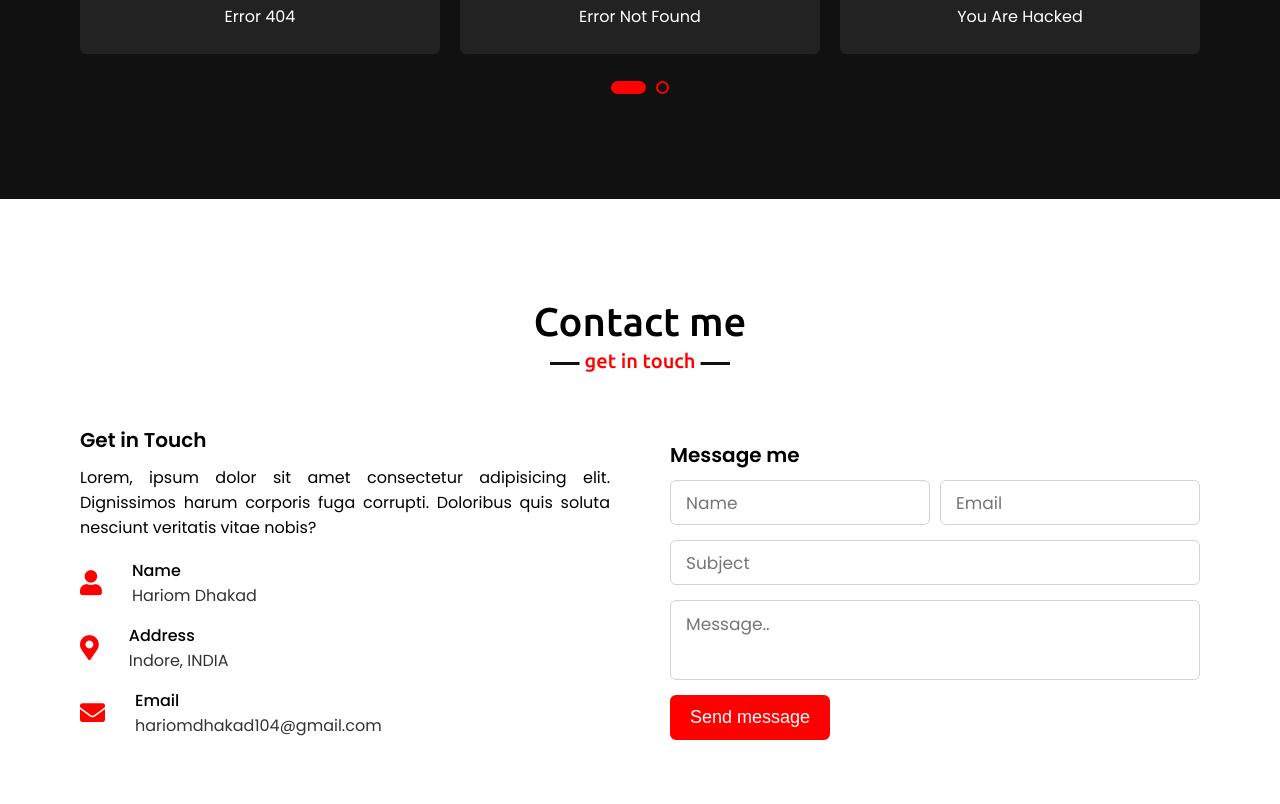
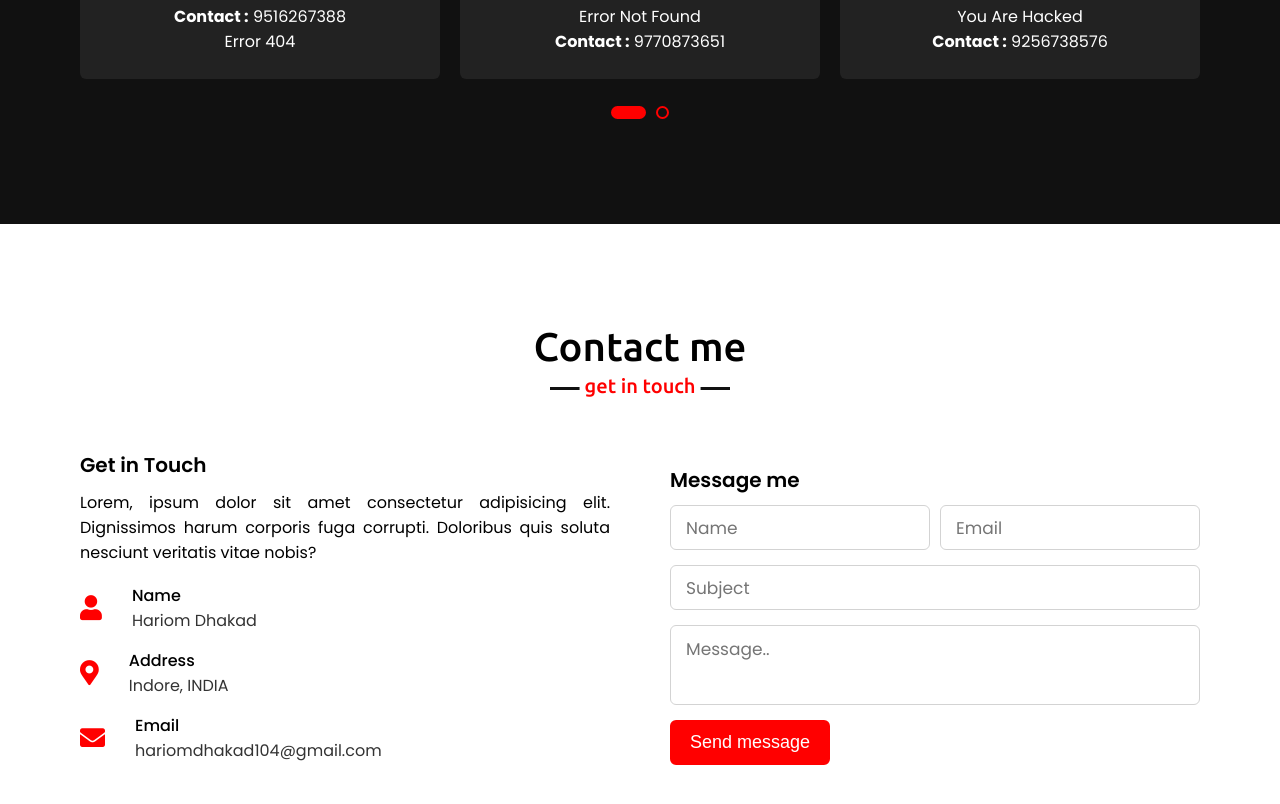
Before and after one commit to Hariom-Pate1/Error, a plain HTML site: page index.html in a window 1280 px wide. Shown: the part 3178-3982 px from the top of the page. Drawn offline with nearby package versions, Linux system fonts and the light colour scheme.

Commit message:
Update index.html

```diff
--- a/index.html
+++ b/index.html
@@ -157,12 +157,14 @@
                         <img src="WhatsApp Image 2023-08-21 at 14.16.52.jpg" alt="">
                         <div class="text">Rahul Choudhary</div>
                         <a href="random-404error.github.io/Random/">Random Error</a>
+                        <p><b>Contact :</b> 7869867371</p>
                     </div>
                 </div>
                 <div class="card">
                     <div class="box">
                         <img src="WhatsApp Image 2023-08-21 at 14.20.08.jpg" alt="">
                         <div class="text">Hariom Dhakad</div>
+                        <p><b>Contact :</b> 9516267388</p>
                         <p>Error 404</p>
                     </div>
                 </div>
@@ -171,6 +173,7 @@
                         <img src="WhatsApp Image 2023-08-21 at 14.18.18.jpg" alt="">
                         <div class="text">Mohit Jain</div>
                         <p>Error Not Found</p>
+                        <p><b>Contact :</b> 9770873651</p>
                     </div>
                 </div>
                 <div class="card">
@@ -178,12 +181,14 @@
                         <img src="attachment_132674120.png" alt="">
                         <div class="text">Hacker</div>
                         <p>You Are Hacked</p>
+                        <p><b>Contact :</b> 9256738576</p>
                     </div>
                 </div>
                 <div class="card">
                     <div class="box">
                         <img src="premium_photo-1661764393655-1dbffee8c0ce.jpg" alt="">
                         <div class="text">Unknown person</div>
+                        <p><b>Contact :</b> 6261345265</p>
                         <p>Do Not Found</p>
                     </div>
                 </div>
```
